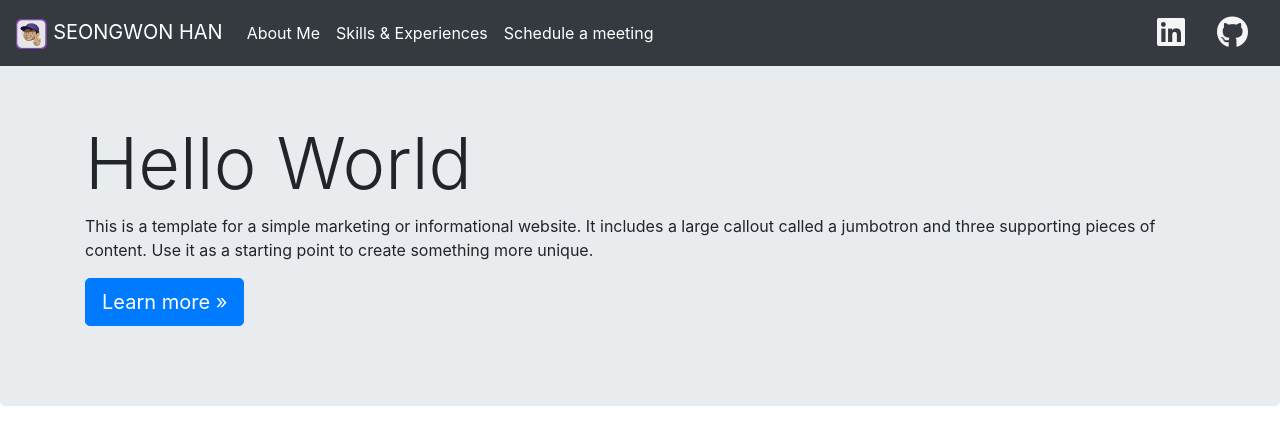
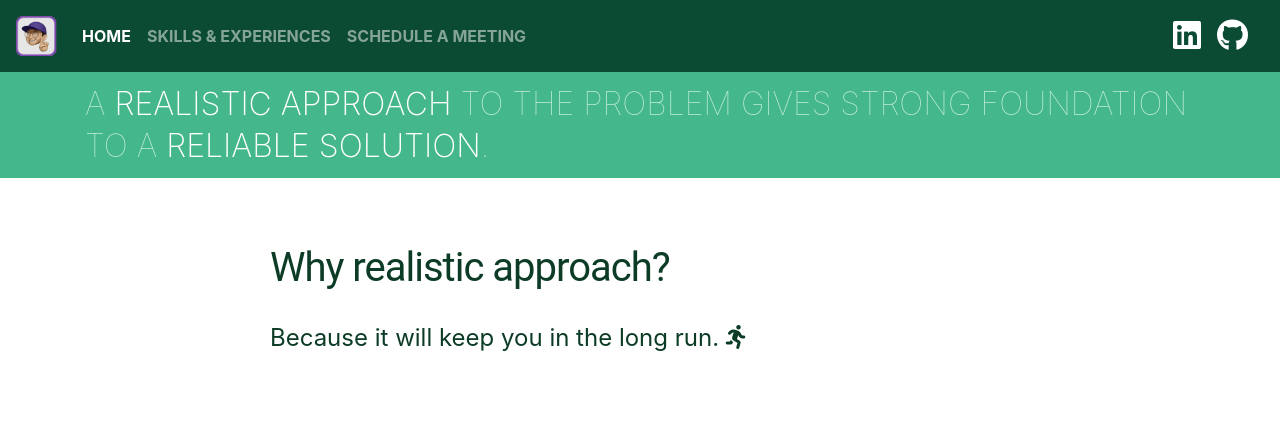
Before and after one commit to seongwonhan88/portfolio, a Django app: page / in a window 1280 px wide. Shown: the top 445 px of the page. Run offline with Django 3.2, Linux system fonts and the light colour scheme; some libraries are stand-ins or nearby versions.

Commit message:
nav bar updated, contents filling

```diff
--- a/portfolio/views.py
+++ b/portfolio/views.py
@@ -2,4 +2,4 @@ from django.shortcuts import render
 
 
 def index(request):
-    return render(request, 'jumbotron.html')
+    return render(request, 'index.html')
--- /dev/null
+++ b/static/bootstrap/css/custom.css
@@ -0,0 +1,71 @@
+body {
+    padding-top: 4.5rem;
+}
+
+nav {
+    background: #0C4B33;
+    text-transform: uppercase;
+    font-weight: bolder;
+}
+
+.fixed-top {
+    height: 72px;
+}
+
+a:hover {
+    color: #C9F0DD;
+}
+
+.sw-custom-link {
+    margin-right: 1rem;
+    color: #fff;
+}
+
+.sw-custom-memoji {
+    height: 40px;
+}
+
+.copy-banner {
+    background: #44B78B;
+}
+
+.copy-banner h1 {
+    color: #C9F0DD;
+    font-weight: 100;
+    line-height: 1.3;
+    font-size: 32px;
+    padding: .35em 0 .35em;
+}
+
+.copy-banner em {
+    font-style: normal;
+    color: white;
+    font-weight: 200;
+}
+
+li.active a {
+    color: #0C3C26;
+}
+
+p {
+    color: #0C3C26;
+    font-size: 1.5rem;
+}
+
+[role="main"] h1 {
+    color: #0C3C26;
+    margin: 40px 0px 30px;
+    font-family: "Roboto", Corbel, Avenir, "Lucida Grande", "Lucida Sans", sans-serif;
+    font-weight: 400;
+    letter-spacing: -1px;
+    line-height: 1.1;
+}
+
+
+.sw-custom-container {
+    max-width: 740px;
+    padding: 20px 0 40px;
+    margin-left: auto;
+    margin-right: auto;
+
+}
--- a/templates/base.html
+++ b/templates/base.html
@@ -7,37 +7,30 @@
           content="width=device-width, user-scalable=no, initial-scale=1.0, maximum-scale=1.0, minimum-scale=1.0">
     <meta http-equiv="X-UA-Compatible" content="ie=edge">
     <link rel="stylesheet" href="{% static 'bootstrap/css/bootstrap.css' %}">
-    <style>
-        body {
-            padding-top: 3.5rem;
-        }
-    </style>
+    <link rel="stylesheet" href="{% static 'bootstrap/css/custom.css' %}">
     <title>Seongwon Han | seongwonhan88@gmail.com</title>
 </head>
 
 <body>
-    <nav class="navbar navbar-expand-md navbar-dark fixed-top bg-dark">
+    <nav class="navbar navbar-expand-md navbar-dark fixed-top">
         <a class="navbar-brand" href="#">
-            <img src="{% static 'image/memoji.png' %}" alt="memoji_icon" height="30"> SEONGWON HAN</a>
-
+            <img class="sw-custom-memoji" src="{% static 'image/memoji.png' %}" alt="memoji_icon"></a>
         <div class="collapse navbar-collapse">
             <ul class="navbar-nav mr-auto">
                 <li class="nav-item active">
-                    <a class="nav-link" href="#">About Me <span class="sr-only">(current)</span></a>
+                    <a class="nav-link" href="#">Home<span class="sr-only">(current)</span></a>
                 </li>
-                <li class="nav-item active">
+                <li class="nav-item">
                     <a class="nav-link" href="#">Skills & Experiences</a>
                 </li>
-                <li class="nav-item active">
+                <li class="nav-item">
                     <a class="nav-link" href="#">Schedule a meeting</a>
                 </li>
             </ul>
         </div>
-
-        <a class="nav-item nav-link" href="#"><i class="fab fa-linkedin fa-2x" style="color: whitesmoke"></i></a>
-        <a class="nav-item nav-link" href="#"><i class="fab fa-github fa-2x" style="color: whitesmoke"></i></a>
+        <a class="sw-custom-link" href="#"><i class="fab fa-linkedin fa-2x"></i></a>
+        <a class="sw-custom-link" href="#"><i class="fab fa-github fa-2x"></i></a>
     </nav>
-
 
     {% block content %}
     {% endblock %}
--- /dev/null
+++ b/templates/index.html
@@ -0,0 +1,19 @@
+{% extends 'base.html' %}
+{% block content %}
+    <div class="copy-banner">
+        <div class="container">
+            <h1 class="sw-custom-banner">A <em>REALISTIC APPROACH</em> TO THE PROBLEM GIVES STRONG FOUNDATION TO A
+                <em>RELIABLE SOLUTION</em>. </h1>
+        </div>
+    </div>
+
+
+    <div class="sw-custom-container">
+        <role role="main">
+            <h1>Why realistic approach?</h1>
+            <p>Because it will keep you in the long run. <i class="fas fa-running"></i></p>
+        </role>
+    </div>
+
+
+{% endblock %}
--- a/templates/jumbotron.html
+++ /dev/null
@@ -1,14 +0,0 @@
-{% extends 'base.html' %}
-{% block content %}
-    <main role="main">
-        <div class="jumbotron">
-            <div class="container">
-                <h1 class="display-3"> Hello World</h1>
-                <p>This is a template for a simple marketing or informational website. It includes a large callout
-                    called a jumbotron and three supporting pieces of content. Use it as a starting point to create
-                    something more unique.</p>
-                <p><a class="btn btn-primary btn-lg" href="#" role="button">Learn more »</a></p>
-            </div>
-        </div>
-    </main>
-{% endblock %}
```
